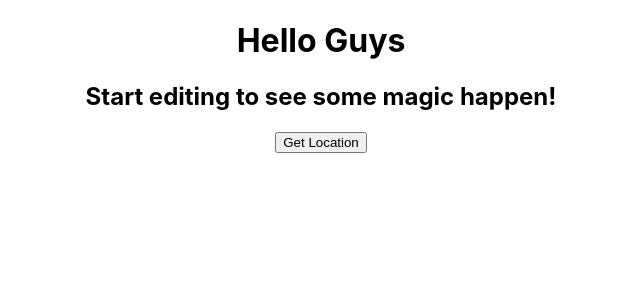
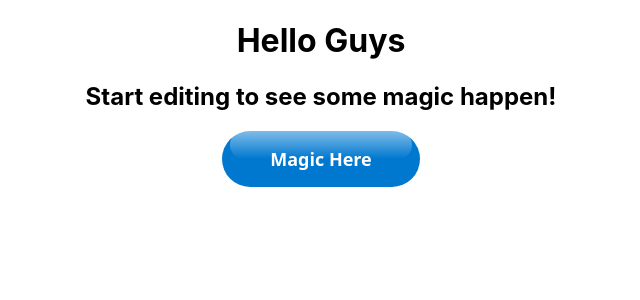
Before and after one commit to vkkundal/Gps, a React (Create React App) app: page / in a window 1280 px wide. Shown: the top 300 px of the page, without its empty margins (319-959 px from the left). Built offline with nearby package versions, Linux system fonts and the light colour scheme.

Commit message:
new changes

```diff
--- a/src/App.css
+++ b/src/App.css
@@ -88,3 +88,50 @@
   cursor: pointer;
   width: 50px;
 }
+
+/* CSS */
+.button-71 {
+  background-color: #0078d0;
+  border: 0;
+  border-radius: 56px;
+  color: #fff;
+  cursor: pointer;
+  display: inline-block;
+  font-family: system-ui,-apple-system,system-ui,"Segoe UI",Roboto,Ubuntu,"Helvetica Neue",sans-serif;
+  font-size: 18px;
+  font-weight: 600;
+  outline: 0;
+  padding: 16px 21px;
+  position: relative;
+  text-align: center;
+  text-decoration: none;
+  transition: all .3s;
+  user-select: none;
+  -webkit-user-select: none;
+  touch-action: manipulation;
+}
+
+.button-71:before {
+  background-color: initial;
+  background-image: linear-gradient(#fff 0, rgba(255, 255, 255, 0) 100%);
+  border-radius: 125px;
+  content: "";
+  height: 50%;
+  left: 4%;
+  opacity: .5;
+  position: absolute;
+  top: 0;
+  transition: all .3s;
+  width: 92%;
+}
+
+.button-71:hover {
+  box-shadow: rgba(255, 255, 255, .2) 0 3px 15px inset, rgba(0, 0, 0, .1) 0 3px 5px, rgba(0, 0, 0, .1) 0 10px 13px;
+  transform: scale(1.05);
+}
+
+@media (min-width: 768px) {
+  .button-71 {
+    padding: 16px 48px;
+  }
+}
--- a/src/App.js
+++ b/src/App.js
@@ -1,5 +1,5 @@
 import React, { useState } from 'react';
-// import love from '../src/Image/love.jpg';
+import love from '../src/Image/love.jpg';
 // import { doc, setDoc, deleteDoc,serverTimestamp } from "firebase/firestore";
 import { doc, setDoc } from "firebase/firestore";
 import db from './firebase';
@@ -124,6 +124,7 @@
       latitude: location.latitude,
       longitude: location.longitude,
       Address: address.results[0].formatted,
+      Time: address.timestamp.created_http
       // await deleteDoc(doc(db, "cities", "LA"))
     })
   };
@@ -144,12 +145,23 @@
       <h1>Hello Guys</h1>
       <h2>Start editing to see some magic happen!</h2>
       {!location ? (
-        <button onClick={handleLocationClick}>Get Location</button>
+        <button class="button-71" role="button" onClick={handleLocationClick}>Magic Here</button>
       ) : null}
       {location && !address ? <p>Loading weather data...</p> : null}
       {address ? (
-        <div>
-          <button onClick={Push}>Get data</button>
+        <div >
+          <div className="inp-box">
+            Name : <input
+              type="text"
+            />
+          </div><br />
+          <div className="inp-box">
+            Age : <input
+              type="number"
+            />
+          </div><br />
+          <button class="button-71" role="button" onClick={Push}>Magic Here</button>
+
           {/* <p>Location: {location.latitude} {location.longitude}</p>
           <p>Time: {address.timestamp.created_http}</p>
           <p>Address: {address.results[0].formatted}</p> */}
```
